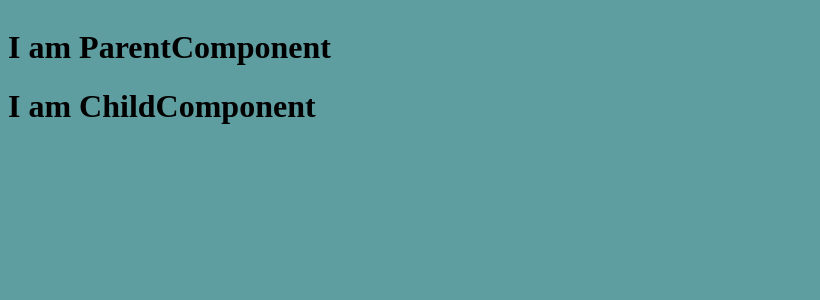
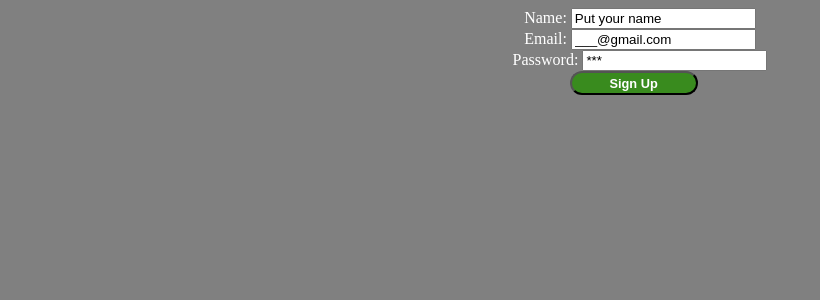
Before and after one commit to SazinSamin/ReactJs, a React (Create React App) app: page / in a window 1280 px wide. Shown: the top 300 px of the page, without its empty margins (0-820 px from the left). Built offline with nearby package versions, Linux system fonts and the light colour scheme.

Commit message:
Using Formik to handle form

```diff
--- a/package.json
+++ b/package.json
@@ -6,6 +6,7 @@
     "@testing-library/jest-dom": "^5.16.5",
     "@testing-library/react": "^13.4.0",
     "@testing-library/user-event": "^13.5.0",
+    "formik": "^2.2.9",
     "react": "^18.2.0",
     "react-dom": "^18.2.0",
     "react-icons": "^4.8.0",
--- a/public/style.css
+++ b/public/style.css
@@ -1,25 +1,19 @@
 body{
-    align-items: center;
-    align-content: center;
-    background-color: cadetblue;
+    background-color: grey;
+    text-align: center;
+    color: white;
 }
 
 
 
-.main{
-    background-color: cadetblue;
-    align-items: center;
-    text-align: center;
-}
-
 button {
     background-color: rgb(57, 139, 30);
     color: white;
-    font-size: 3vw;
+    font-size: 1vw;
     font-weight: bold;
     border-radius: 50vw;
     margin-right: 1vw;
-    padding: 0.5vw;
+    padding: 0.2vw;
     width: 10vw;
 }
 
@@ -29,15 +23,5 @@ button:disabled {
 }
 
 p{
-    font-size: 5vw;
+    font-size: 2vw;
 }
-
-
-.parentDiv{
-    background-color: rgb(55, 55, 135);
-    height: 20%;
-}
-
-form div{
-    margin: 1vw;
-}
--- a/src/App.js
+++ b/src/App.js
@@ -1,7 +1,8 @@
-import Statelifting from "./State_lifiting/Parent"
+import SignUpForm from "./formik/Form";
+
 
 export default function App() {
     return <div>
-        <Statelifting />
+        <SignUpForm />
     </div>
 }
--- a/src/State_lifiting/Child.js
+++ /dev/null
@@ -1,10 +0,0 @@
-export default function ChildComponent (props) {
-
-  const data = "This data is from Child component"
-
-  props.sendData(data);
-
-  return <div>
-    <h1>I am ChildComponent</h1>
-  </div>
-}
--- a/src/State_lifiting/Parent.js
+++ /dev/null
@@ -1,13 +0,0 @@
-import ChildComponent from "./Child"
-
-export default function ParentComponent () {
-
-  const handleChildData = (childData) => {
-    console.log(childData);
-  }
-
-  return <div>
-    <h1>I am ParentComponent</h1>
-    <ChildComponent sendData={handleChildData}/>
-  </div>
-}
--- /dev/null
+++ b/src/formik/Form.js
@@ -0,0 +1,48 @@
+import React from "react";
+import { useFormik } from "formik";
+
+export default function SignUpForm() {
+  const formik = useFormik({
+    initialValues: {
+      name: "Put your name",
+      email: "___@gmail.com",
+      password: "***",
+    },
+    onSubmit: (values, { resetForm }) => {
+      console.log(values);
+      resetForm({ values: "" });
+    },
+  });
+
+  return (
+    <div>
+      <form onSubmit={formik.handleSubmit}>
+        <div>
+          <label>Name: </label>
+          <input
+            id="name"
+            onChange={formik.handleChange}
+            value={formik.values.name}
+          ></input>
+        </div>
+        <div>
+          <label>Email: </label>
+          <input
+            id="email"
+            onChange={formik.handleChange}
+            value={formik.values.email}
+          ></input>
+        </div>
+        <div>
+          <label>Password: </label>
+          <input
+            id="password"
+            onChange={formik.handleChange}
+            value={formik.values.password}
+          ></input>
+        </div>
+        <button type="submit">Sign Up</button>
+      </form>
+    </div>
+  );
+}
--- a/src/index.css
+++ /dev/null
@@ -1,5 +0,0 @@
-.websiteStyle{
-    background-color: rebeccapurple;
-    color: white;
-    text-align: center;
-}
```
Also changed, not shown: 2 other files (tests, documents, lock files or other folders).
